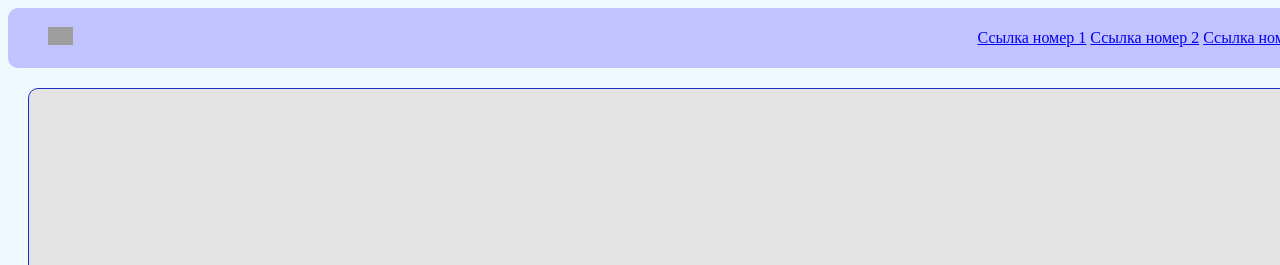
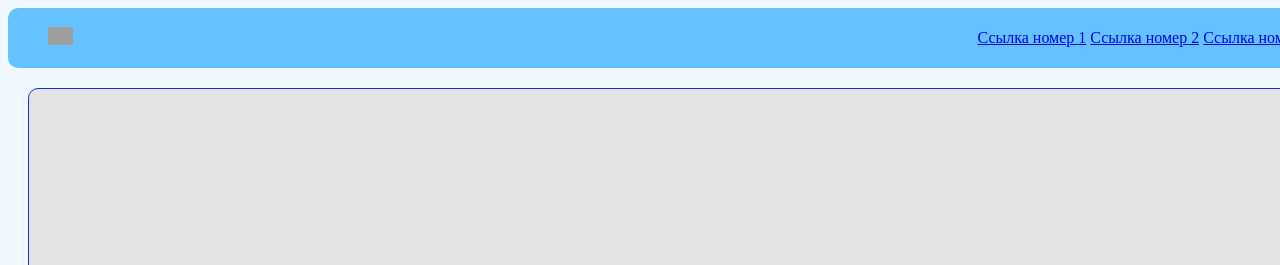
Before and after one commit to GratefulHero/homework_4, a plain HTML site: page index.html in a window 1280 px wide. Shown: the top 265 px of the page. Drawn offline with Linux system fonts and the light colour scheme; grey boxes are pictures that could not be loaded.

Commit message:
Update style.css, change background color in header

```diff
--- a/style.css
+++ b/style.css
@@ -3,7 +3,7 @@ body {
 }
 
 .header {
-    background-color: rgb(194,194,255);
+    background-color: rgb(100,194,255);
     border-radius: 10px;
     height: 60px;
     width: 100%;
```
